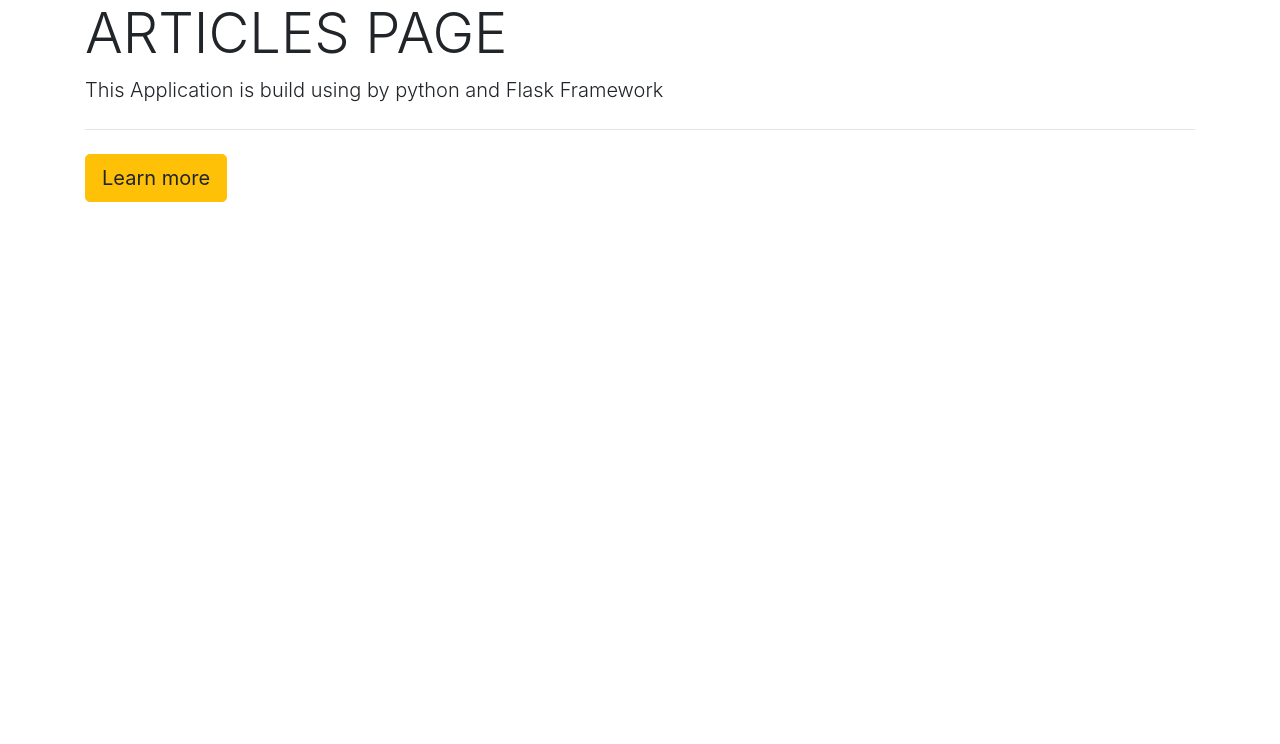
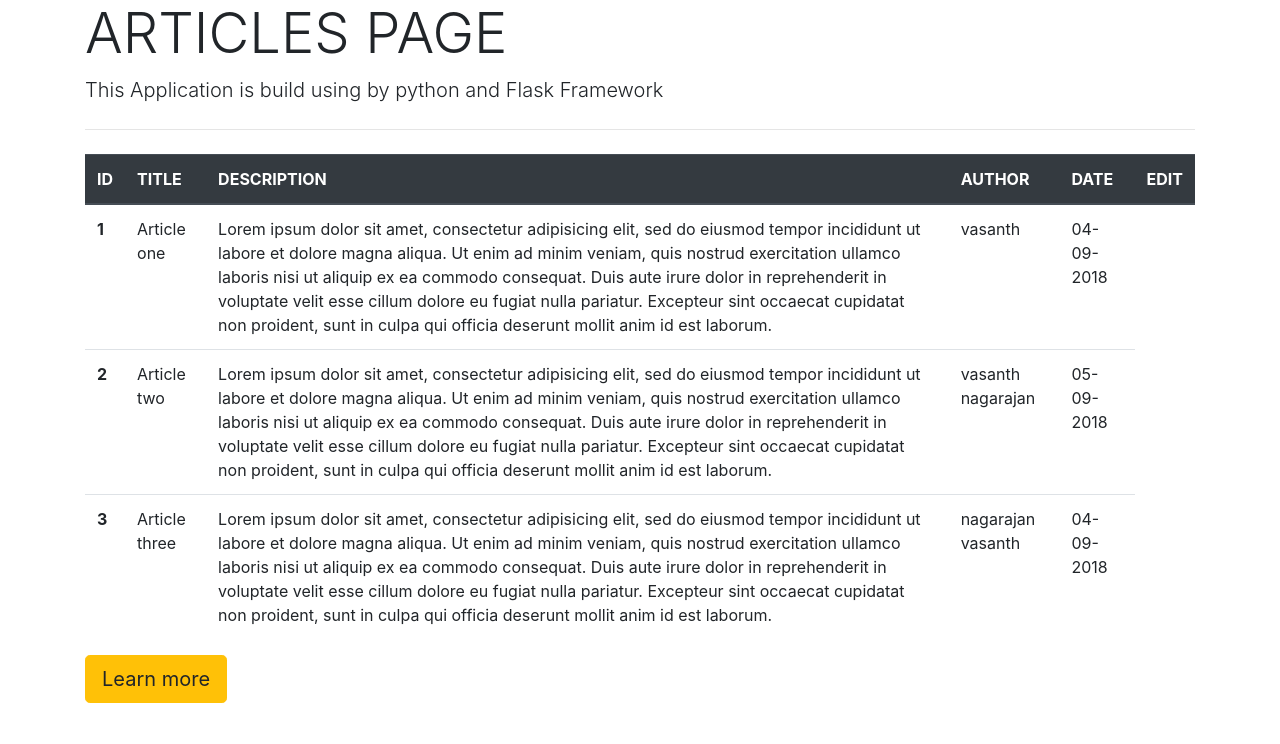
Before and after one commit to jangbigom91/flask_web, a Flask app: page /articles in a window 1280 px wide. Shown: the part 56-800 px from the top of the page. Run offline with Flask 2, Linux system fonts and the light colour scheme; some libraries are stand-ins or nearby versions.

Commit message:
articles.html for문

```diff
--- a/app.py
+++ b/app.py
@@ -1,4 +1,5 @@
 from flask import Flask, render_template
+from data import Articles
 
 app = Flask(__name__)
 
@@ -17,7 +18,9 @@ def about():
 
 @app.route('/articles')
 def articles():
-    return render_template("articles.html", hello = "Gary Kim")
+    articles = Articles()
+    # print(articles[0]['title'])
+    return render_template("articles.html", articles = articles)
 
 # 프로젝트 시작점, 먼저 실행함
 if __name__ == '__main__':
--- /dev/null
+++ b/data.py
@@ -0,0 +1,5 @@
+def Articles():
+    articles = [  {  'id': 1,  'title':'Article one',  'body':'Lorem ipsum dolor sit amet, consectetur adipisicing elit, sed do eiusmod tempor incididunt ut labore et dolore magna aliqua. Ut enim ad minim veniam, quis nostrud exercitation ullamco laboris nisi ut aliquip ex ea commodo consequat. Duis aute irure dolor in reprehenderit in voluptate velit esse cillum dolore eu fugiat nulla pariatur. Excepteur sint occaecat cupidatat non proident, sunt in culpa qui officia deserunt mollit anim id est laborum.',  'author':'vasanth',  'create_date':'04-09-2018',  },
+ {  'id': 2,  'title':'Article two',  'body':'Lorem ipsum dolor sit amet, consectetur adipisicing elit, sed do eiusmod tempor incididunt ut labore et dolore magna aliqua. Ut enim ad minim veniam, quis nostrud exercitation ullamco laboris nisi ut aliquip ex ea commodo consequat. Duis aute irure dolor in reprehenderit  in voluptate velit esse cillum dolore eu fugiat nulla pariatur. Excepteur sint occaecat cupidatat non proident, sunt in culpa qui officia deserunt mollit anim id est laborum.',  'author':'vasanth nagarajan',  'create_date':'05-09-2018',  },
+{  'id': 3,  'title':'Article three',  'body':'Lorem ipsum dolor sit amet, consectetur adipisicing elit, sed do eiusmod tempor incididunt ut labore et dolore magna aliqua. Ut enim ad minim veniam, quis nostrud exercitation ullamco laboris nisi ut aliquip ex ea commodo consequat. Duis aute irure dolor in reprehenderit in voluptate velit esse cillum dolore eu fugiat nulla pariatur. Excepteur sint occaecat cupidatat non proident, sunt in culpa qui officia deserunt mollit anim id est laborum.',  'author':'nagarajan vasanth',  'create_date':'04-09-2018',  } ]
+    return articles
--- a/templates/articles.html
+++ b/templates/articles.html
@@ -3,5 +3,30 @@
 <h1 class="display-4">ARTICLES PAGE</h1>
 <p class="lead">This Application is build using by python and Flask Framework</p>
 <hr class="my-4">
+
+<table class="table" style="width:100%">
+    <thead class="thead-dark">
+        <tr>
+        <th scope="col">ID</th>
+        <th scope="col">TITLE</th>
+        <th scope="col">DESCRIPTION</th>
+        <th scope="col">AUTHOR</th>
+        <th scope="col">DATE</th>
+        <th scope="col">EDIT</th>
+        </tr>
+    </thead>
+    <tbody>
+        {% for article in articles %}
+        <tr>
+          <th scope="col">{{article['id']}}</th>
+          <td>{{article['title']}}</td>
+          <td>{{article['body']}}</td>
+          <td>{{article['author']}}</td>
+          <td>{{article['create_date']}}</td>
+        </tr>
+        {% endfor %}
+    </tbody>
+  </table>
+
 <a class="btn btn-warning btn-lg" href="#" role="button">Learn more</a>
 {% endblock %}
```
